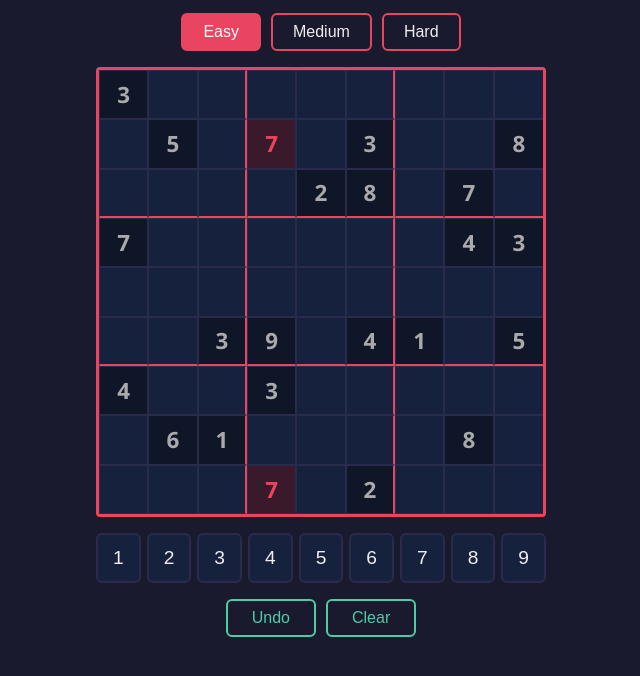
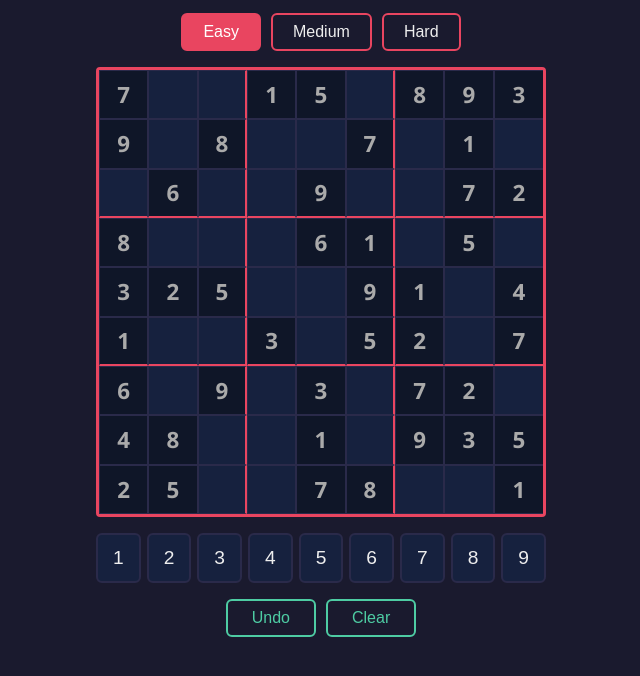
Before and after one commit to yongsin91/basic_sudoku, a website: page index.html in a window 1280 px wide. Shown: the part 66-742 px from the top of the page, without its empty margins (319-959 px from the left). Drawn offline with Linux system fonts and the light colour scheme.

Commit message:
Implement random puzzle generation with tests
- Add generator.js: bitmask-based backtracking solver with MRV heuristic
  for fast puzzle generation (generateFullSolution, countSolutions,
  createPuzzle, generatePuzzle)
- Add pre-existing conflict validation to countSolutions to prevent
  solver hanging on invalid boards
- Update script.js newGame() to use generated puzzles with fallback
  to static PUZZLES bank
- Update index.html to load generator.js before script.js
- Add test/generator.test.js: 20 assert-based tests covering validity,
  uniqueness, solvability, randomness, and performance
- Add package.json with test script (node test/generator.test.js)
- All 20 tests pass; game verified in browser for all 3 difficulties

```diff
--- /dev/null
+++ b/generator.js
@@ -0,0 +1,296 @@
+// ============================================================
+//  Sudoku — Puzzle Generator (pure logic, no DOM dependencies)
+// ============================================================
+//
+//  Uses bitmask-based constraint tracking and the MRV (minimum
+//  remaining values) heuristic for fast solving and generation.
+//  All functions are pure (no DOM access) so they can be tested
+//  in Node.js and loaded directly in the browser via <script>.
+
+// ---- Bitmask helpers ----------------------------------------
+// Each row, column, and 3×3 box tracks which digits (1–9) are
+// already used via a 9-bit bitmask.  Bit position d → (1 << d).
+function bit(d) { return 1 << d; }
+const ALL_BITS = 0b1111111110; // bits 1–9 set (bit 0 unused)
+
+function boxIndex(r, c) { return Math.floor(r / 3) * 3 + Math.floor(c / 3); }
+
+// ---- Utility: shuffle an array (Fisher-Yates) ---------------
+function shuffle(arr) {
+    const a = [...arr];
+    for (let i = a.length - 1; i > 0; i--) {
+        const j = Math.floor(Math.random() * (i + 1));
+        [a[i], a[j]] = [a[j], a[i]];
+    }
+    return a;
+}
+
+// ---- Build constraint masks from a board --------------------
+function buildMasks(board) {
+    const rows = new Array(9).fill(0);
+    const cols = new Array(9).fill(0);
+    const boxes = new Array(9).fill(0);
+    for (let i = 0; i < 81; i++) {
+        const v = board[i];
+        if (v === 0) continue;
+        const r = Math.floor(i / 9);
+        const c = i % 9;
+        const b = boxIndex(r, c);
+        const m = bit(v);
+        rows[r] |= m;
+        cols[c] |= m;
+        boxes[b] |= m;
+    }
+    return { rows, cols, boxes };
+}
+
+// ---- Check if a value can be placed at (row, col) -----------
+function isValid(board, row, col, val) {
+    const { rows, cols, boxes } = buildMasks(board);
+    const used = rows[row] | cols[col] | boxes[boxIndex(row, col)];
+    return (used & bit(val)) === 0;
+}
+
+// ---- Step 1: Generate a complete, valid solution ------------
+// Uses randomized backtracking with bitmask constraints and
+// MRV (minimum remaining values) heuristic for speed.
+function generateFullSolution() {
+    const board = new Array(81).fill(0);
+    const { rows, cols, boxes } = buildMasks(board);
+
+    function solve() {
+        // Find the empty cell with the fewest candidates (MRV)
+        let bestIdx = -1;
+        let bestCount = 10;
+        let bestCandidates = 0;
+
+        for (let i = 0; i < 81; i++) {
+            if (board[i] !== 0) continue;
+            const r = Math.floor(i / 9);
+            const c = i % 9;
+            const b = boxIndex(r, c);
+            const used = rows[r] | cols[c] | boxes[b];
+            const available = ALL_BITS & ~used;
+
+            // Count candidates (popcount)
+            let count = 0;
+            let temp = available;
+            while (temp) {
+                count += temp & 1;
+                temp >>>= 1;
+            }
+
+            if (count === 0) return false; // dead end
+            if (count < bestCount) {
+                bestCount = count;
+                bestIdx = i;
+                bestCandidates = available;
+                if (count === 1) break; // can't do better
+            }
+        }
+
+        if (bestIdx === -1) return true; // all filled
+
+        const r = Math.floor(bestIdx / 9);
+        const c = bestIdx % 9;
+        const b = boxIndex(r, c);
+
+        // Extract candidate digits and shuffle
+        const candidates = [];
+        let temp = bestCandidates;
+        while (temp) {
+            const trailing = temp & (-temp);
+            const d = Math.log2(trailing);
+            candidates.push(d);
+            temp ^= trailing;
+        }
+        const shuffled = shuffle(candidates);
+
+        for (const num of shuffled) {
+            const m = bit(num);
+            board[bestIdx] = num;
+            rows[r] |= m;
+            cols[c] |= m;
+            boxes[b] |= m;
+
+            if (solve()) return true;
+
+            board[bestIdx] = 0;
+            rows[r] &= ~m;
+            cols[c] &= ~m;
+            boxes[b] &= ~m;
+        }
+
+        return false;
+    }
+
+    solve();
+    return board;
+}
+
+// ---- Step 3: Count solutions (up to limit) ------------------
+// Optimized backtracking solver with bitmask constraints and
+// MRV heuristic.  Stops early once `limit` solutions are found.
+// Returns 0, 1, or `limit` (meaning "at least limit").
+function countSolutions(board, limit = 2) {
+    const work = [...board];
+
+    // Validate pre-existing values for conflicts — if the board
+    // already has a duplicate in any row/col/box, there are 0
+    // solutions.  Without this check the solver would try every
+    // combination of the remaining empty cells before giving up.
+    for (let i = 0; i < 81; i++) {
+        const v = work[i];
+        if (v === 0) continue;
+        const r = Math.floor(i / 9);
+        const c = i % 9;
+        // Check row for duplicate
+        for (let cc = 0; cc < 9; cc++) {
+            if (cc === c) continue;
+            if (work[r * 9 + cc] === v) return 0;
+        }
+        // Check column for duplicate
+        for (let rr = 0; rr < 9; rr++) {
+            if (rr === r) continue;
+            if (work[rr * 9 + c] === v) return 0;
+        }
+        // Check 3x3 box for duplicate
+        const boxRow = Math.floor(r / 3) * 3;
+        const boxCol = Math.floor(c / 3) * 3;
+        for (let rr = boxRow; rr < boxRow + 3; rr++) {
+            for (let cc = boxCol; cc < boxCol + 3; cc++) {
+                if (rr === r && cc === c) continue;
+                if (work[rr * 9 + cc] === v) return 0;
+            }
+        }
+    }
+
+    const { rows, cols, boxes } = buildMasks(work);
+    let count = 0;
+
+    function solve() {
+        if (count >= limit) return;
+
+        // Find the empty cell with the fewest candidates (MRV)
+        let bestIdx = -1;
+        let bestCount = 10;
+
+        for (let i = 0; i < 81; i++) {
+            if (work[i] !== 0) continue;
+            const r = Math.floor(i / 9);
+            const c = i % 9;
+            const b = boxIndex(r, c);
+            const used = rows[r] | cols[c] | boxes[b];
+            const available = ALL_BITS & ~used;
+
+            let cnt = 0;
+            let temp = available;
+            while (temp) {
+                cnt += temp & 1;
+                temp >>>= 1;
+            }
+
+            if (cnt === 0) return; // dead end
+            if (cnt < bestCount) {
+                bestCount = cnt;
+                bestIdx = i;
+                if (cnt === 1) break;
+            }
+        }
+
+        if (bestIdx === -1) {
+            count++;
+            return;
+        }
+
+        const r = Math.floor(bestIdx / 9);
+        const c = bestIdx % 9;
+        const b = boxIndex(r, c);
+        const used = rows[r] | cols[c] | boxes[b];
+        const available = ALL_BITS & ~used;
+
+        let temp = available;
+        while (temp) {
+            const trailing = temp & (-temp);
+            const d = Math.log2(trailing);
+            const m = bit(d);
+
+            work[bestIdx] = d;
+            rows[r] |= m;
+            cols[c] |= m;
+            boxes[b] |= m;
+
+            solve();
+
+            work[bestIdx] = 0;
+            rows[r] &= ~m;
+            cols[c] &= ~m;
+            boxes[b] &= ~m;
+
+            if (count >= limit) return;
+            temp ^= trailing;
+        }
+    }
+
+    solve();
+    return count;
+}
+
+// ---- Step 2: Remove cells to create a puzzle ----------------
+// Starts from a full solution and removes cells one by one,
+// checking after each removal that the puzzle still has a
+// unique solution.  Stops when the target clue count is reached.
+function createPuzzle(solution, targetClues) {
+    const puzzle = [...solution];
+    const indices = shuffle(Array.from({ length: 81 }, (_, i) => i));
+    let cluesRemaining = 81;
+
+    for (const idx of indices) {
+        if (cluesRemaining <= targetClues) break;
+
+        const saved = puzzle[idx];
+        puzzle[idx] = 0;
+
+        if (countSolutions(puzzle, 2) === 1) {
+            cluesRemaining--;
+        } else {
+            // Removing this cell makes the puzzle ambiguous — restore it
+            puzzle[idx] = saved;
+        }
+    }
+
+    return puzzle;
+}
+
+// ---- Target clue counts per difficulty ----------------------
+function getTargetClueCount(difficulty) {
+    const ranges = {
+        easy:   { min: 40, max: 45 },
+        medium: { min: 32, max: 36 },
+        hard:   { min: 25, max: 30 },
+    };
+    const range = ranges[difficulty] || ranges.easy;
+    return Math.floor(Math.random() * (range.max - range.min + 1)) + range.min;
+}
+
+// ---- Orchestrator: generate a puzzle for a difficulty -------
+function generatePuzzle(difficulty) {
+    const solution = generateFullSolution();
+    const targetClues = getTargetClueCount(difficulty);
+    const puzzle = createPuzzle(solution, targetClues);
+    return puzzle;
+}
+
+// ---- Exports ------------------------------------------------
+// Works in both Node.js (module.exports) and browser (global scope)
+if (typeof module !== 'undefined' && module.exports) {
+    module.exports = {
+        shuffle,
+        isValid,
+        generateFullSolution,
+        countSolutions,
+        createPuzzle,
+        getTargetClueCount,
+        generatePuzzle,
+    };
+}
--- a/index.html
+++ b/index.html
@@ -41,6 +41,7 @@
         </div>
     </div>
 
+    <script src="generator.js"></script>
     <script src="script.js"></script>
 </body>
 </html>
--- a/script.js
+++ b/script.js
@@ -274,10 +274,21 @@ function checkWin() {
 // ---- 3j. New Game -------------------------------------------
 function newGame(difficulty) {
     currentDifficulty = difficulty;
-    const puzzles = PUZZLES[difficulty];
-    const randomPuzzle = puzzles[Math.floor(Math.random() * puzzles.length)];
 
-    originalPuzzle = parsePuzzle(randomPuzzle);
+    // Try to generate a random puzzle; fall back to static puzzles on failure
+    try {
+        if (typeof generatePuzzle === 'function') {
+            originalPuzzle = generatePuzzle(difficulty);
+        } else {
+            throw new Error('Generator not available');
+        }
+    } catch (err) {
+        console.warn('Puzzle generation failed, falling back to static puzzles:', err);
+        const puzzles = PUZZLES[difficulty];
+        const randomPuzzle = puzzles[Math.floor(Math.random() * puzzles.length)];
+        originalPuzzle = parsePuzzle(randomPuzzle);
+    }
+
     board = [...originalPuzzle];
     moveHistory = [];
     selectedCell = null;
```
Also changed, not shown: package.json (added, +9 -0 lines), test/generator.test.js (added, +256 -0 lines).
